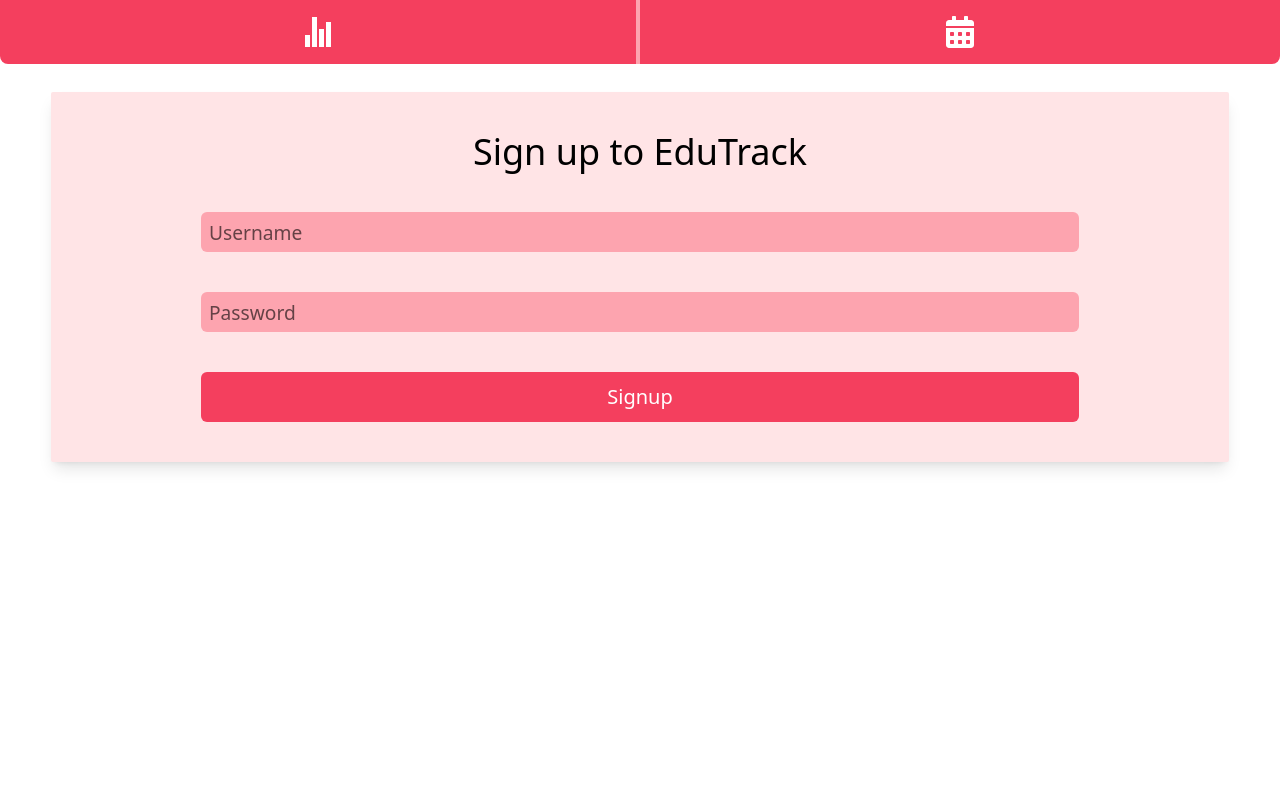
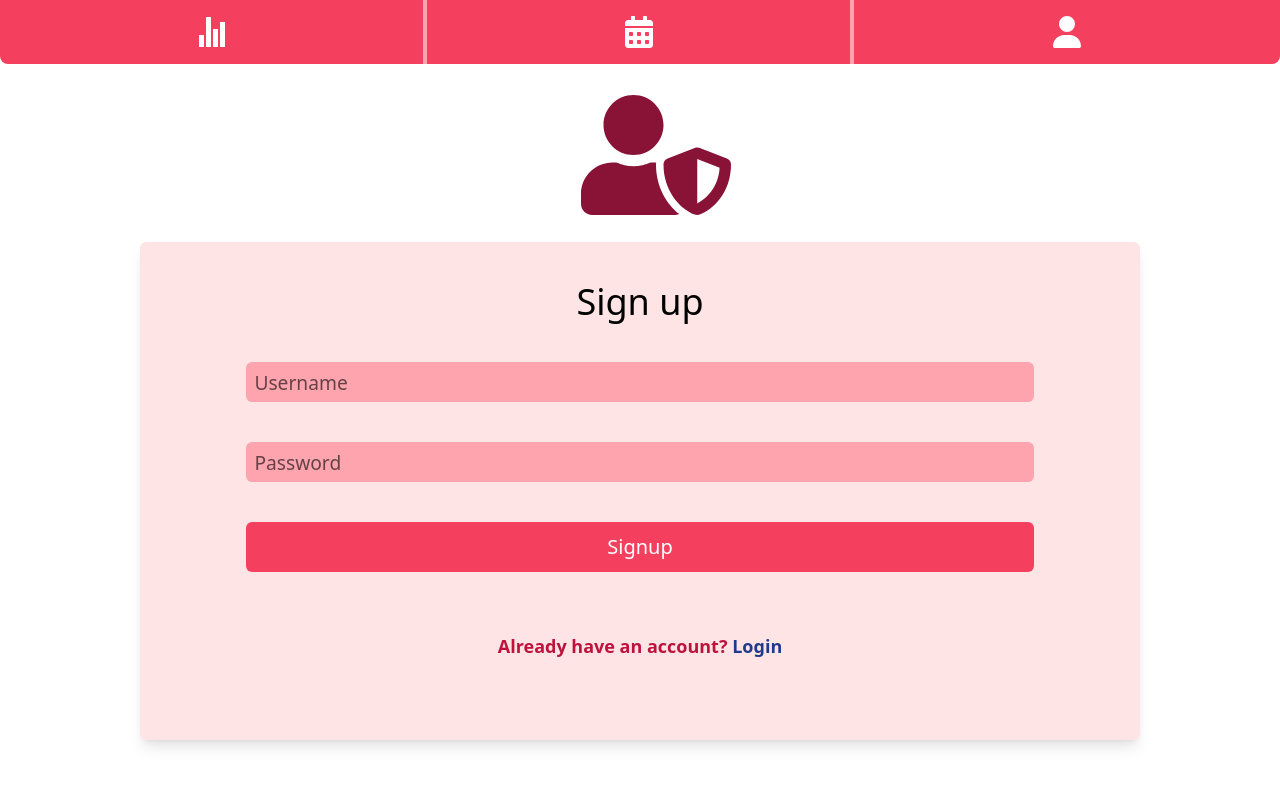
Before and after one commit to PrithivJith/EduTrack, a React (Vite) app in the folder frontend/: page /signup in a window 1280 px wide. Shown: the top 786 px of the page. Built offline with nearby package versions, Linux system fonts and the light colour scheme; no server answers.

Commit message:
added navigation

```diff
--- a/frontend/src/App.jsx
+++ b/frontend/src/App.jsx
@@ -6,7 +6,7 @@ import Reports from "./components/Reports";
 import axios from "axios";
 import Login from "./components/Login";
 import Signup from "./components/Signup";
-import Test from "./components/Test";
+import { FaUserShield } from "react-icons/fa";
 import NavigationBar from "./components/NavigationBar";
 
 const App = () => {
@@ -124,7 +124,12 @@ const App = () => {
               element={
                 <div>
                   <NavigationBar />
-                  <Login />
+
+                  <div className="flex justify-center flex-col items-center relative top-20">
+                    <FaUserShield className="ml-8 " color="#881337" size={150} />
+                    <Login />
+
+                  </div>
                 </div>
               }
             ></Route>
@@ -133,8 +138,11 @@ const App = () => {
               element={
                 <div>
                   <NavigationBar />
-                  <div className="flex justify-center ">
-                    <Signup styles="relative top-20" />
+
+                  <div className="flex justify-center flex-col items-center relative top-20">
+                    <FaUserShield className="ml-8 " color="#881337" size={150} />
+
+                    <Signup />
                   </div>
                 </div>
               }
--- a/frontend/src/components/Login.jsx
+++ b/frontend/src/components/Login.jsx
@@ -1,5 +1,5 @@
 import React, { useState } from "react";
-
+import { Link } from "react-router-dom";
 const Login = ({styles}) => {
   const [email, setEmail] = useState("");
   const [password, setPassword] = useState("");
@@ -8,12 +8,12 @@ const Login = ({styles}) => {
     console.log(email, password);
   };
   return (
-    <div className={styles+" "+"w-[92%] shadow-lg m-3 p-10 bg-rose-100 rounded-sm"}>
+    <div className={styles+" "+"w-[92%] max-w-[1000px] shadow-lg m-3 lg:pl-2 md:pr-2 pb-20 pt-10 bg-rose-100  rounded-md"}>
       <form
         className="login flex justify-start  flex-col gap-10 items-center"
         onSubmit={handleSubmit}
       >
-        <h3 className="text-4xl">Log in to EduTrack</h3>
+        <h3 className="text-4xl">Log in</h3>
         <div className=" flex flex-wrap justify-center gap-2 w-[80%]">
           <label for="username" className="text-2xl hidden">
             Username:{" "}
@@ -48,6 +48,8 @@ const Login = ({styles}) => {
         <button type="submit" className="text-xl w-[80%] rounded-md bg-rose-500 p-[0.7rem]  text-white">
         Login
         </button>
+        <p className="text-lg mt-5"><span className="text-rose-700 font-[650]">Don't have an account?  </span><Link to="/login"><span className="hover:cursor-pointer hover:underline text-blue-900 font-[550]">Sign Up</span></Link></p>
+
       </form>
     </div>
   );
--- a/frontend/src/components/NavigationBar.jsx
+++ b/frontend/src/components/NavigationBar.jsx
@@ -2,6 +2,7 @@ import React, { useState } from "react";
 import { FaCalendarAlt } from "react-icons/fa";
 import { IoStatsChartSharp } from "react-icons/io5";
 import { Link } from "react-router-dom";
+import { FaUser } from "react-icons/fa6";
 
 const NavigationBar = () => {
   return (
@@ -11,9 +12,14 @@ const NavigationBar = () => {
           <IoStatsChartSharp size={32} color="white" />
         </Link>
       </div>
-      <div className="w-[50%] h-[100%] bg-rose-500 flex justify-center items-center rounded-br-lg">
+      <div className="w-[50%] h-[100%] bg-rose-500 flex justify-center items-center border-r-4 border-rose-300 ">
         <Link to="/events" className="flex justify-center items-center w-full h-full">
           <FaCalendarAlt size={32} color="white" />
+        </Link>
+      </div>
+      <div className="w-[50%] h-[100%] bg-rose-500 flex justify-center items-center rounded-br-lg">
+        <Link to="/signup" className="flex justify-center items-center w-full h-full">
+          <FaUser size={32} color="white" />
         </Link>
       </div>
     </div>
--- a/frontend/src/components/Signup.jsx
+++ b/frontend/src/components/Signup.jsx
@@ -1,5 +1,5 @@
 import React, { useState } from "react";
-
+import { Link } from "react-router-dom";
 const Signup = ({styles}) => {
   const [email, setEmail] = useState("");
   const [password, setPassword] = useState("");
@@ -8,12 +8,12 @@ const Signup = ({styles}) => {
     console.log(email, password);
   };
   return (
-    <div className={styles+" "+"w-[92%] shadow-lg m-3 p-10 bg-rose-100 rounded-sm"}>
+    <div className={styles+" "+"w-[92%] max-w-[1000px] shadow-lg m-3 lg:pl-2 md:pr-2 pb-20 pt-10 bg-rose-100  rounded-md"}>
       <form
         className="signup flex justify-start  flex-col gap-10 items-center"
         onSubmit={handleSubmit}
       >
-        <h3 className="text-4xl">Sign up to EduTrack</h3>
+        <h3 className="text-4xl">Sign up</h3>
         <div className=" flex flex-wrap justify-center gap-2 w-[80%]">
           <label for="username" className="text-2xl hidden">
             Username:{" "}
@@ -48,6 +48,7 @@ const Signup = ({styles}) => {
         <button type="submit" className="text-xl w-[80%] rounded-md bg-rose-500 p-[0.7rem]  text-white">
           Signup
         </button>
+      <p className="text-lg mt-5"><span className="text-rose-700 font-[650]">Already have an account?  </span><Link to="/login"><span className="hover:cursor-pointer hover:underline text-blue-900 font-[550]">Login</span></Link></p>
       </form>
     </div>
   );
```
